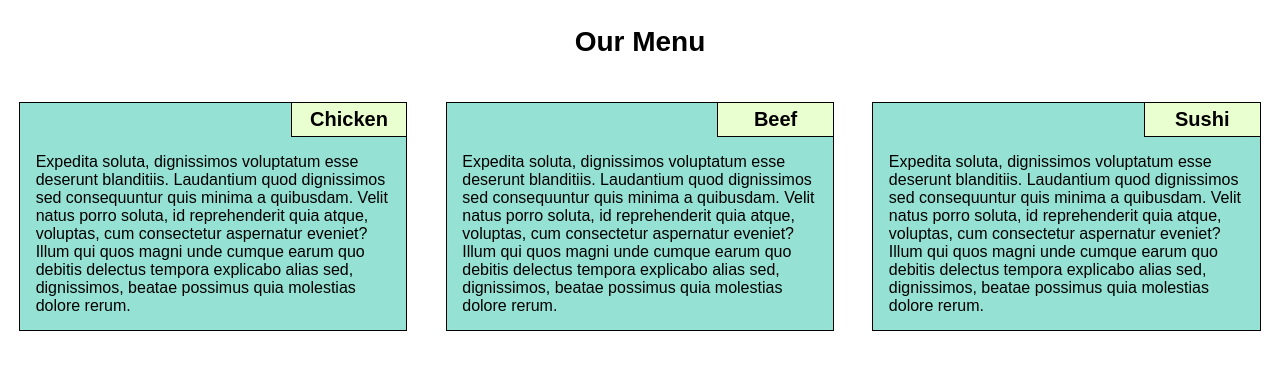
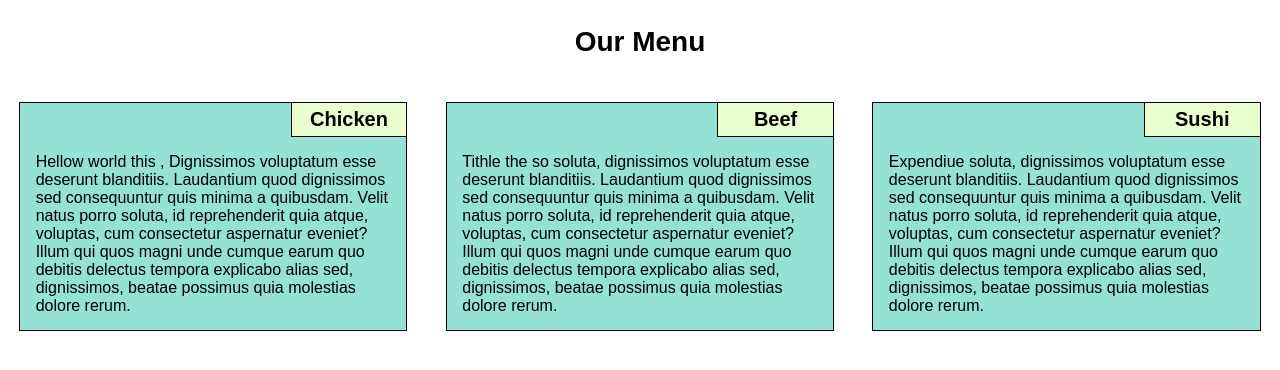
Before and after one commit to achal6076/coursera, a plain HTML site: page index.html in a window 1280 px wide. Drawn offline with Linux system fonts and the light colour scheme.

Commit message:
Update index.html

```diff
--- a/index.html
+++ b/index.html
@@ -5,7 +5,7 @@
 
         <meta name="view-port" content="width=device-width, initial-scale=1.0">
 
-        <title>Coursera-Peer-graded-Assignment-Module-2-Coding-Assignment</title>
+        <title>Coursera Assignment-Module-2</title>
 
         <link rel="stylesheet" href="Css/style.css">
         <style>
@@ -19,7 +19,7 @@
                 <h3>Chicken</h3>
 
                 <p>
-                    Expedita soluta, dignissimos voluptatum esse deserunt blanditiis. Laudantium quod dignissimos sed consequuntur quis minima a quibusdam. Velit natus porro soluta, id reprehenderit quia atque, voluptas, cum consectetur aspernatur eveniet? Illum qui quos magni unde cumque earum quo debitis delectus tempora explicabo alias sed, dignissimos, beatae possimus quia molestias dolore rerum.
+                    Hellow world this , Dignissimos voluptatum esse deserunt blanditiis. Laudantium quod dignissimos sed consequuntur quis minima a quibusdam. Velit natus porro soluta, id reprehenderit quia atque, voluptas, cum consectetur aspernatur eveniet? Illum qui quos magni unde cumque earum quo debitis delectus tempora explicabo alias sed, dignissimos, beatae possimus quia molestias dolore rerum.
                 </p>
             </div>
         </section>
@@ -29,7 +29,7 @@
                 <h3>Beef</h3>
 
                 <p>
-                    Expedita soluta, dignissimos voluptatum esse deserunt blanditiis. Laudantium quod dignissimos sed consequuntur quis minima a quibusdam. Velit natus porro soluta, id reprehenderit quia atque, voluptas, cum consectetur aspernatur eveniet? Illum qui quos magni unde cumque earum quo debitis delectus tempora explicabo alias sed, dignissimos, beatae possimus quia molestias dolore rerum.
+                    Tithle the so soluta, dignissimos voluptatum esse deserunt blanditiis. Laudantium quod dignissimos sed consequuntur quis minima a quibusdam. Velit natus porro soluta, id reprehenderit quia atque, voluptas, cum consectetur aspernatur eveniet? Illum qui quos magni unde cumque earum quo debitis delectus tempora explicabo alias sed, dignissimos, beatae possimus quia molestias dolore rerum.
                 </p>
             </div>
         </section>
@@ -39,7 +39,7 @@
                 <h3>Sushi</h3>
 
                 <p>
-                    Expedita soluta, dignissimos voluptatum esse deserunt blanditiis. Laudantium quod dignissimos sed consequuntur quis minima a quibusdam. Velit natus porro soluta, id reprehenderit quia atque, voluptas, cum consectetur aspernatur eveniet? Illum qui quos magni unde cumque earum quo debitis delectus tempora explicabo alias sed, dignissimos, beatae possimus quia molestias dolore rerum.
+                    Expendiue soluta, dignissimos voluptatum esse deserunt blanditiis. Laudantium quod dignissimos sed consequuntur quis minima a quibusdam. Velit natus porro soluta, id reprehenderit quia atque, voluptas, cum consectetur aspernatur eveniet? Illum qui quos magni unde cumque earum quo debitis delectus tempora explicabo alias sed, dignissimos, beatae possimus quia molestias dolore rerum.
                 </p>
             </div>
         </section>
```
